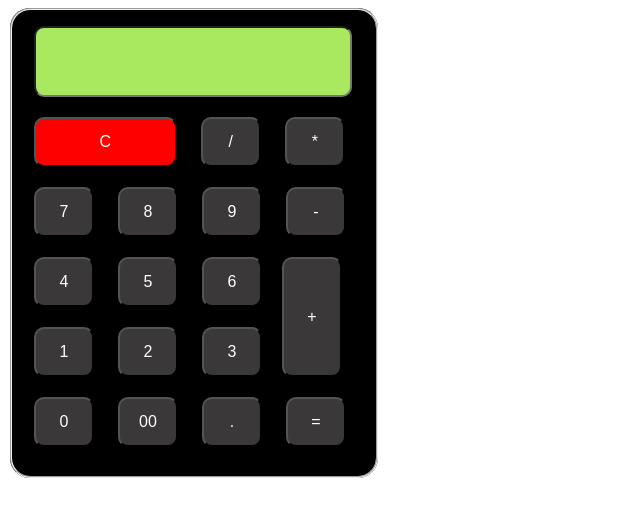
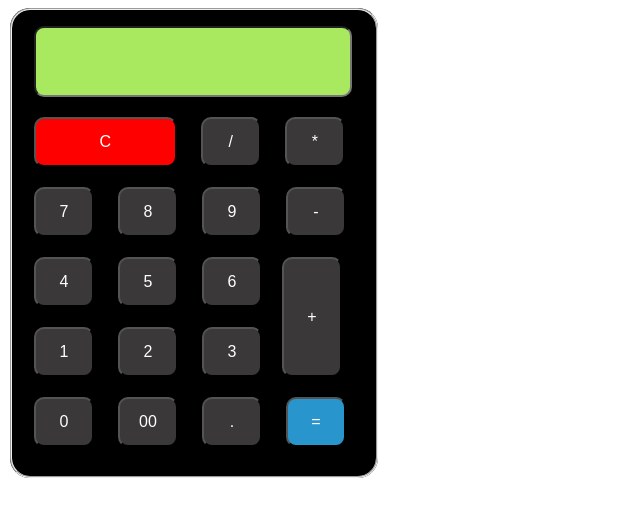
Before and after one commit to nabilroghani/calculator, a plain HTML site: page index.html in a window 1280 px wide. Shown: the whole page, without its empty margins (0-640 px from the left). Drawn offline with Linux system fonts and the light colour scheme.

Commit message:
caluculator

```diff
--- a/index.html
+++ b/index.html
@@ -27,7 +27,7 @@
             <input class="btn" type="button" value="0">
             <input class="btn" type="button" value="00">
             <input class="btn" type="button" value=".">
-            <input class="btn" type="button" value="=">
+            <input class="btn" type="button" value="=" style="background-color: rgb(40, 150, 205);">
 
 
         </form>
--- a/style.css
+++ b/style.css
@@ -12,6 +12,7 @@ input{
     color: white;
     font-size: medium;
 
+
 }
 
 
```
